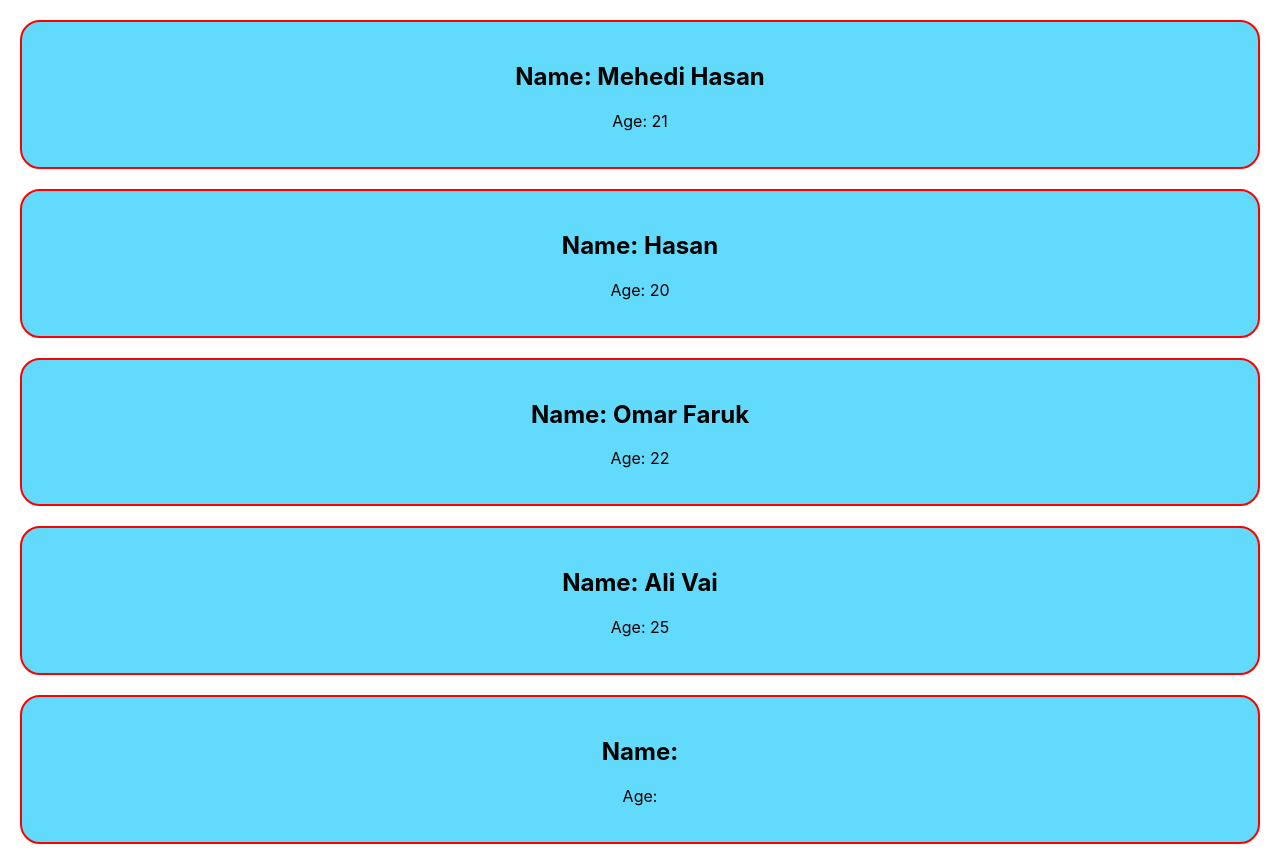
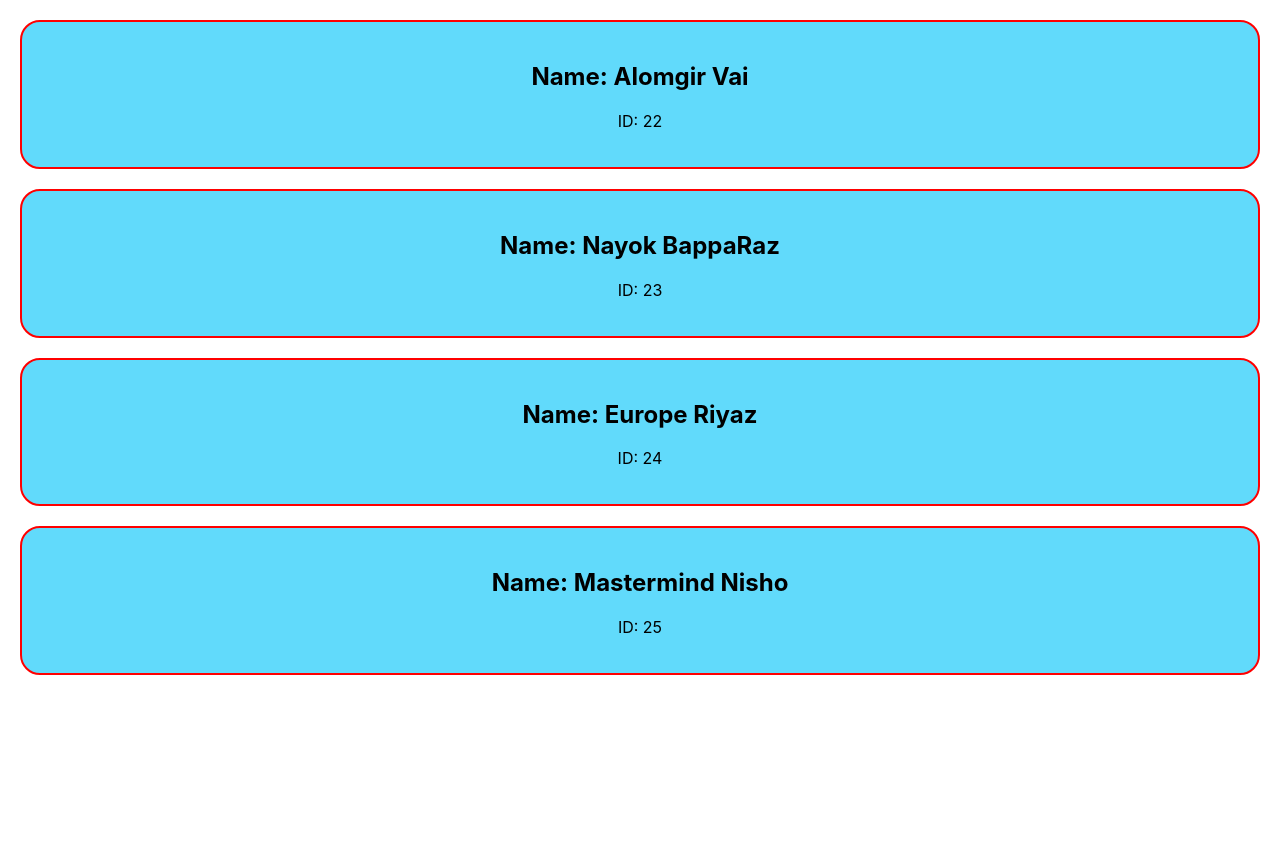
Before and after one commit to mehu-hub/React-App-1, a React (Create React App) app: page / in a window 1280 px wide. After the commit the page ends 800 px from the top, so only its background shows below. Built offline with nearby package versions, Linux system fonts and the light colour scheme.

Commit message:
Create multiple components from an array of objects

```diff
--- a/src/App.js
+++ b/src/App.js
@@ -1,13 +1,19 @@
 import './App.css';
 
 function App() {
+  const students = [
+    {name:"Alomgir Vai", id:'22'},
+    {name:"Nayok BappaRaz", id:'23'},
+    {name:"Europe Riyaz", id:'24'},
+    {name:"Mastermind Nisho", id:'25'},
+  ]
+
   return (
     <div className="App">
-      <Person name="Mehedi Hasan" age="21"></Person>
-      <Person name="Hasan" age="20"></Person>
-      <Person name="Omar Faruk" age="22"></Person>
-      <Person name="Ali Vai" age="25"></Person>
-      <Person></Person>
+
+    {
+      students.map(student => <Person name={student.name} id={student.id}></Person>)
+    }
 
     </div>
   );
@@ -18,7 +24,7 @@ function Person(props) {
   return (
     <div className='person'>
       <h2>Name: {props.name}</h2>
-      <p>Age: {props.age}</p>
+      <p>ID: {props.id}</p>
     </div>
   )
 }
```
